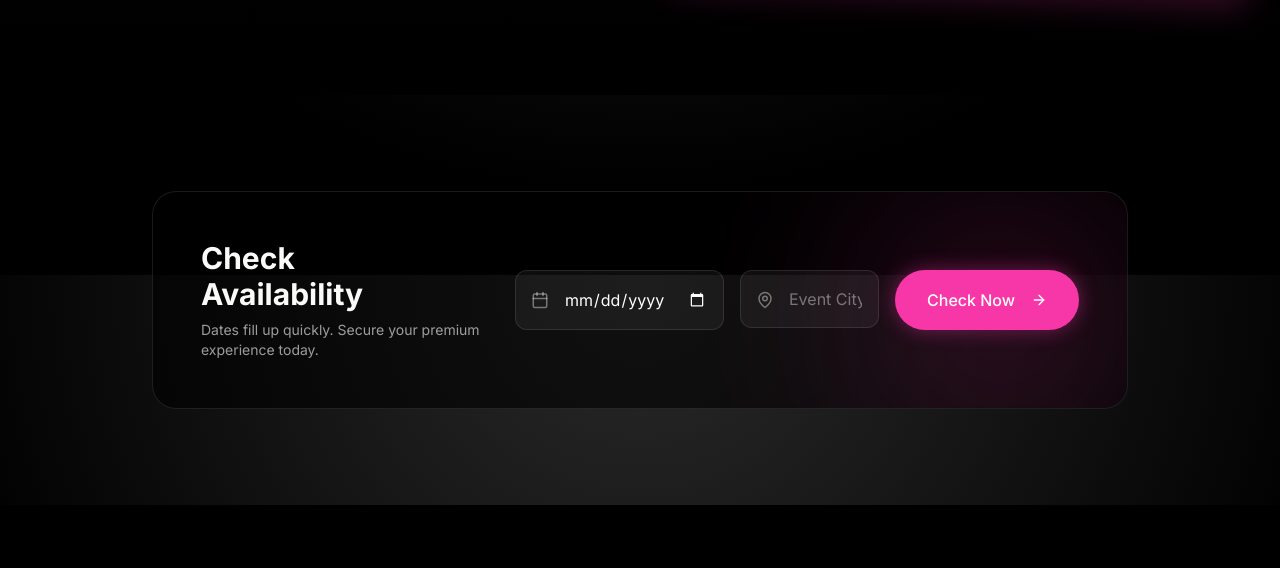
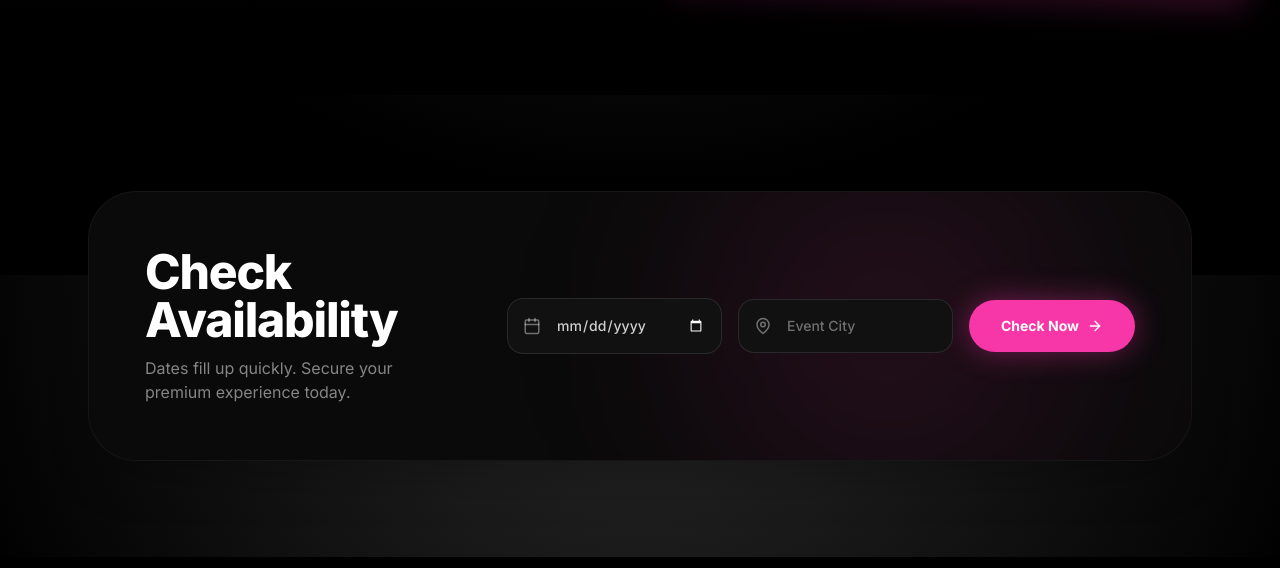
Before and after one commit to Sharmeen-Rauf/peekaboothusa, a Next.js app: page / in a window 1280 px wide. Shown: the part 4525-5093 px from the top of the page. Built offline with nearby package versions, Linux system fonts and the light colour scheme.

Commit message:
feat: add AvailabilityChecker component for date and location selection

```diff
--- a/components/sections/AvailabilityChecker.tsx
+++ b/components/sections/AvailabilityChecker.tsx
@@ -3,32 +3,40 @@
 import { useState } from "react";
 import { motion } from "framer-motion";
 import { Calendar, MapPin, ArrowRight } from "lucide-react";
-import { Button } from "@/components/ui/Button";
 
 export default function AvailabilityChecker() {
   const [date, setDate] = useState("");
   const [location, setLocation] = useState("");
 
   return (
-    <section className="py-24 relative">
-      <div className="container mx-auto px-6 relative z-10 max-w-5xl">
+    <section className="py-16 md:py-24 relative">
+      <div className="container mx-auto px-4 md:px-6 relative z-10 max-w-6xl">
         <motion.div
-          initial={{ opacity: 0, scale: 0.95 }}
-          whileInView={{ opacity: 1, scale: 1 }}
+          initial={{ opacity: 0, y: 20 }}
+          whileInView={{ opacity: 1, y: 0 }}
           viewport={{ once: true }}
-          className="glass-panel p-8 md:p-12 rounded-3xl relative overflow-hidden"
+          className="bg-[#0a0a0a] border border-white/5 p-8 md:p-10 lg:p-14 rounded-[2rem] md:rounded-[3rem] relative overflow-hidden shadow-2xl"
         >
           {/* Subtle background glow inside the card */}
-          <div className="absolute top-0 right-0 w-64 h-64 bg-brand-neon/20 rounded-full blur-[100px] pointer-events-none"></div>
+          <div className="absolute top-1/2 right-[10%] -translate-y-1/2 w-96 h-96 bg-brand-neon/10 rounded-full blur-[100px] pointer-events-none"></div>
 
-          <div className="relative z-10 flex flex-col md:flex-row gap-8 items-center">
-            <div className="w-full md:w-1/3">
-              <h3 className="text-3xl font-bold mb-2">Check<br/>Availability</h3>
-              <p className="text-white/60 text-sm">Dates fill up quickly. Secure your premium experience today.</p>
+          <div className="relative z-10 flex flex-col lg:flex-row gap-10 lg:gap-12 items-center justify-between">
+
+            {/* Left Side: Text */}
+            <div className="w-full lg:w-1/3 flex flex-col items-center lg:items-start text-center lg:text-left">
+              <h3 className="text-3xl md:text-4xl lg:text-5xl font-extrabold mb-3 tracking-tight text-white leading-[1.1]">
+                Check<br className="hidden lg:block"/> Availability
+              </h3>
+              <p className="text-white/50 text-sm md:text-base max-w-[280px]">
+                Dates fill up quickly. Secure your premium experience today.
+              </p>
             </div>
 
-            <div className="w-full md:w-2/3 flex flex-col sm:flex-row gap-4">
-              <div className="relative flex-1">
+            {/* Right Side: Inputs */}
+            <div className="w-full lg:w-2/3 flex flex-col sm:flex-row gap-4 items-center justify-end">
+
+              {/* Date Input */}
+              <div className="relative w-full sm:w-auto flex-1 max-w-[260px]">
                 <div className="absolute inset-y-0 left-4 flex items-center pointer-events-none text-white/40">
                   <Calendar size={18} />
                 </div>
@@ -36,27 +44,30 @@ export default function AvailabilityChecker() {
                   type="date"
                   value={date}
                   onChange={(e) => setDate(e.target.value)}
-                  className="w-full bg-white/5 border border-white/10 rounded-xl py-4 pl-12 pr-4 text-white placeholder-white/40 focus:outline-none focus:border-brand-neon/50 focus:ring-1 focus:ring-brand-neon/50 transition-all [color-scheme:dark]"
+                  className="w-full bg-[#111111] border border-white/10 hover:border-white/20 rounded-2xl py-4 pl-12 pr-4 text-white/80 placeholder-white/40 focus:outline-none focus:border-brand-neon/50 focus:ring-1 focus:ring-brand-neon/50 transition-all [color-scheme:dark] text-sm font-medium"
                 />
               </div>
 
-              <div className="relative flex-1">
+              {/* Location Input */}
+              <div className="relative w-full sm:w-auto flex-1 max-w-[260px]">
                 <div className="absolute inset-y-0 left-4 flex items-center pointer-events-none text-white/40">
                   <MapPin size={18} />
                 </div>
                 <input
                   type="text"
-                  placeholder="Event City/Zip"
+                  placeholder="Event City"
                   value={location}
                   onChange={(e) => setLocation(e.target.value)}
-                  className="w-full bg-white/5 border border-white/10 rounded-xl py-4 pl-12 pr-4 text-white placeholder-white/40 focus:outline-none focus:border-brand-neon/50 focus:ring-1 focus:ring-brand-neon/50 transition-all"
+                  className="w-full bg-[#111111] border border-white/10 hover:border-white/20 rounded-2xl py-4 pl-12 pr-4 text-white/80 placeholder-white/40 focus:outline-none focus:border-brand-neon/50 focus:ring-1 focus:ring-brand-neon/50 transition-all text-sm font-medium"
                 />
               </div>
 
-              <Button variant="secondary" className="px-8 whitespace-nowrap">
+              {/* Button */}
+              <button className="w-full sm:w-auto bg-brand-neon text-white font-bold text-sm px-8 py-4 rounded-full flex items-center justify-center whitespace-nowrap hover:bg-brand-glow transition-all shadow-[0_0_30px_rgba(247,54,168,0.4)] hover:shadow-[0_0_40px_rgba(247,54,168,0.6)]">
                 Check Now <ArrowRight className="w-4 h-4 ml-2" />
-              </Button>
+              </button>
             </div>
+
           </div>
         </motion.div>
       </div>
```
